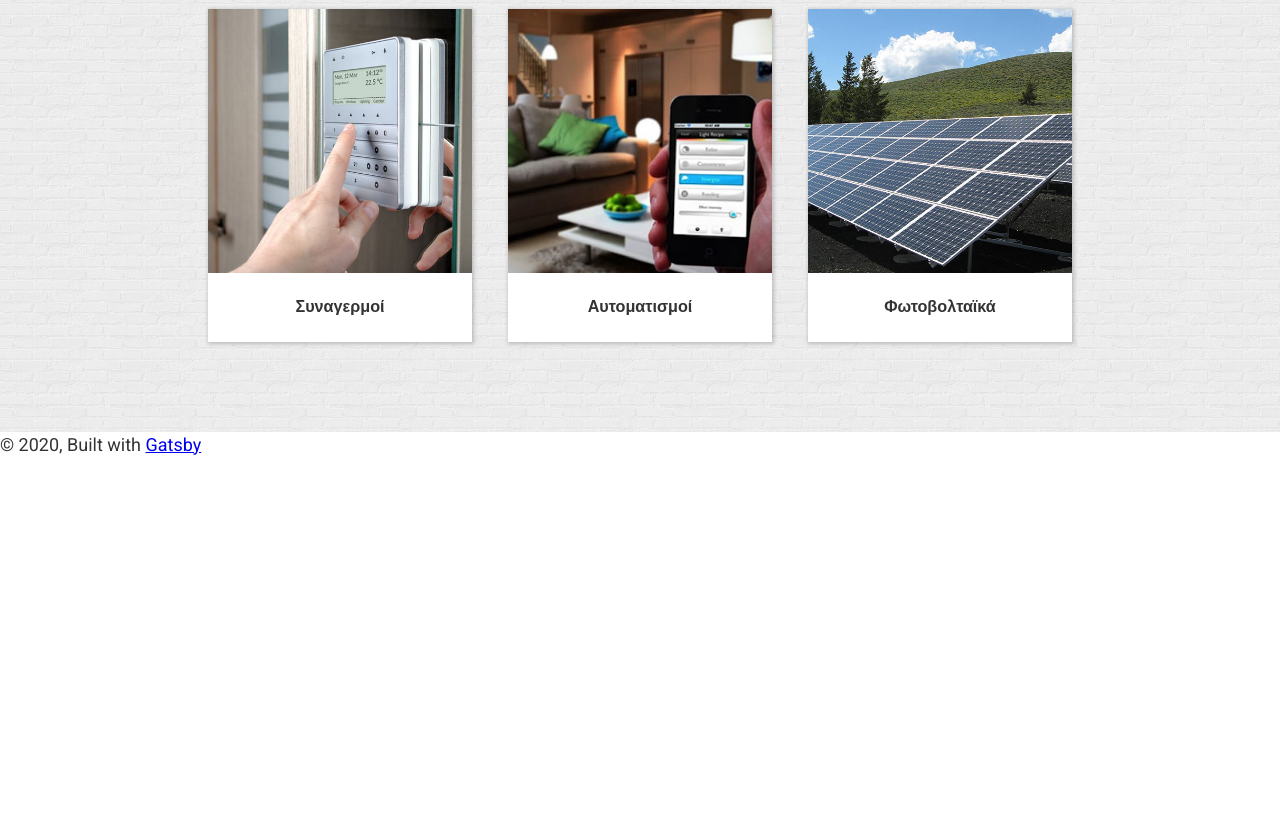
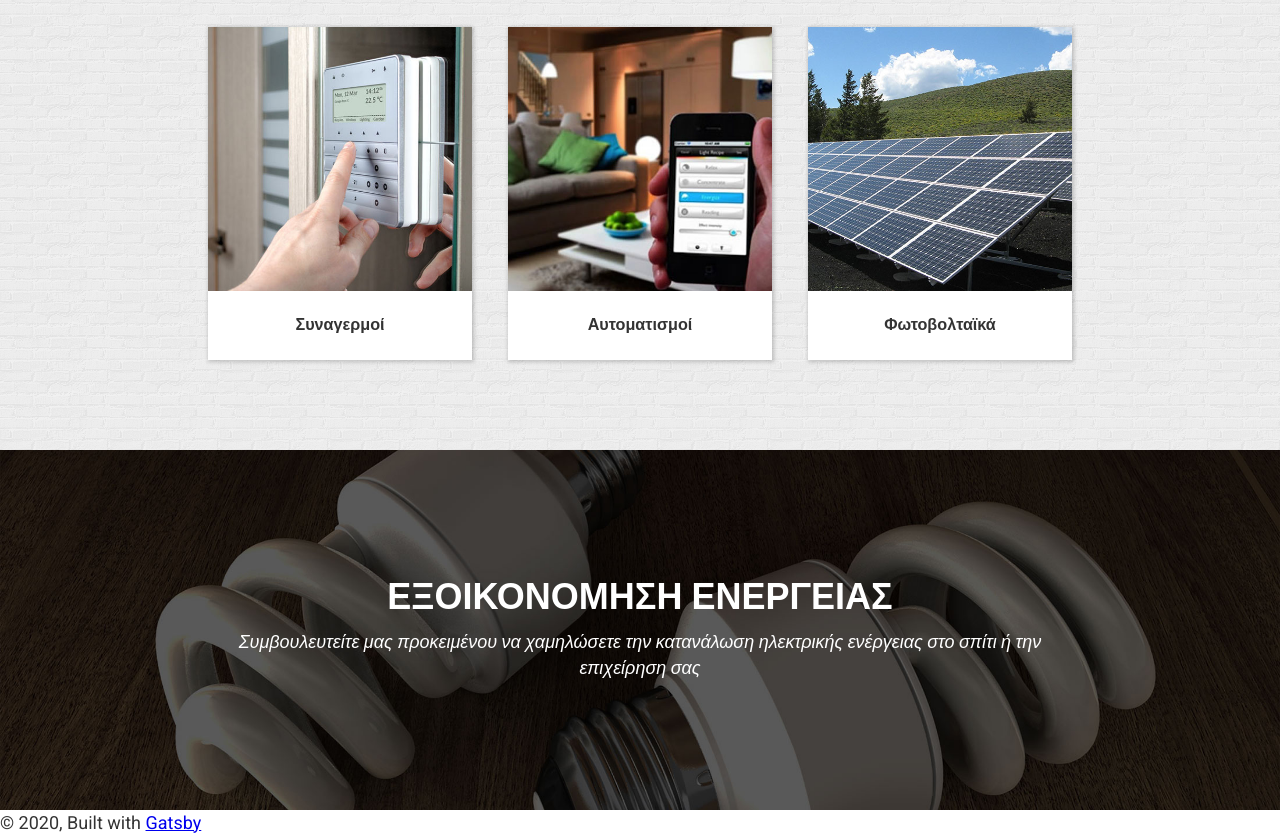
Before and after one commit to smaipas/ilektrologos, a Gatsby site: page / in a window 1280 px wide. Shown: the part 1181-2017 px from the top of the page. Before the commit the page ends 1639 px from the top, so only its background shows below. Built offline with nearby package versions, Linux system fonts and the light colour scheme; Gatsby itself is replaced by a stand-in of ours.

Commit message:
feat(energySaving): add energy saving section

```diff
--- a/package.json
+++ b/package.json
@@ -11,6 +11,7 @@
     "@fortawesome/react-fontawesome": "^0.1.9",
     "babel-plugin-styled-components": "^1.10.7",
     "gatsby": "^2.20.12",
+    "gatsby-background-image": "^1.1.1",
     "gatsby-image": "^2.3.1",
     "gatsby-plugin-manifest": "^2.3.3",
     "gatsby-plugin-offline": "^3.1.2",
--- a/src/components/common/sectionHeader/SectionHeader.comp.js
+++ b/src/components/common/sectionHeader/SectionHeader.comp.js
@@ -2,6 +2,8 @@
 
 import { SectionH1 } from 'src/components/common/sectionHeader/SectionHeader.styles';
 
-const SectionHeader = ({ children }) => <SectionH1>{children}</SectionH1>;
+const SectionHeader = (props) => (
+  <SectionH1 {...props}>{props.children}</SectionH1>
+);
 
 export default SectionHeader;
--- a/src/components/common/sectionHeader/SectionHeader.styles.js
+++ b/src/components/common/sectionHeader/SectionHeader.styles.js
@@ -6,9 +6,9 @@
   font-size: 2em;
   font-weight: 600;
   text-transform: uppercase;
-  margin-bottom: 2em;
+  margin: ${(props) => (props.margin ? props.margin : '0.5em 0 2em 0')};
   text-align: center;
-  color: ${(props) => (props.disabled ? theme.textColor : props.color)};
+  color: ${(props) => (props.color ? props.color : theme.textColor)};
   @media (max-width: 1200px) {
     font-size: 2em;
   }
--- /dev/null
+++ b/src/components/home/energySaving/BackgroundImage.js
@@ -0,0 +1,51 @@
+import React from 'react';
+
+import { StaticQuery, graphql } from 'gatsby';
+import BackgroundImage from 'gatsby-background-image';
+import styled from 'styled-components';
+/*
+ * This component is built using `gatsby-image` to automatically serve optimized
+ * images with lazy loading and reduced file sizes. The image is loaded using a
+ * `useStaticQuery`, which allows us to load the image from directly within this
+ * component, rather than having to pass the image data down from pages.
+ *
+ * For more information, see the docs:
+ * - `gatsby-image`: https://gatsby.dev/gatsby-image
+ * - `useStaticQuery`: https://www.gatsbyjs.org/docs/use-static-query/
+ */
+
+const BackgroundSection = ({ children }) => (
+  <StaticQuery
+    query={graphql`
+      query {
+        desktop: file(
+          relativePath: { eq: "home/energySaving/save-energy.jpg" }
+        ) {
+          childImageSharp {
+            fluid(quality: 70, maxWidth: 2000) {
+              ...GatsbyImageSharpFluid_withWebp
+            }
+          }
+        }
+      }
+    `}
+    render={(data) => {
+      // Set ImageData.
+      const imageData = data.desktop.childImageSharp.fluid;
+      return (
+        <BackgroundImage Tag="section" fluid={imageData}>
+          {children}
+        </BackgroundImage>
+      );
+    }}
+  />
+);
+
+const StyledBackgroundSection = styled(BackgroundSection)`
+  background-attachment: fixed;
+  background-position: center;
+  background-repeat: no-repeat;
+  background-size: cover;
+`;
+
+export default StyledBackgroundSection;
--- /dev/null
+++ b/src/components/home/energySaving/EnergySaving.comp.js
@@ -0,0 +1,27 @@
+import React from 'react';
+
+import BackgroundImage from 'src/components/home/energySaving/BackgroundImage';
+import SectionHeader from 'src/components/common/sectionHeader/SectionHeader.comp';
+import {
+  EnergyContainer,
+  EnergyParagraph,
+} from 'src/components/home/energySaving/EnergySaving.styles';
+import AppContainer from 'src/components/common/container/AppContainer.comp';
+
+const EnergySaving = () => (
+  <BackgroundImage>
+    <EnergyContainer>
+      <AppContainer>
+        <SectionHeader margin={`0 0 0.3em 0`} color={'#fff'}>
+          Εξοικονομηση Ενεργειας
+        </SectionHeader>
+        <EnergyParagraph>
+          Συμβουλευτείτε μας προκειμένου να χαμηλώσετε την κατανάλωση ηλεκτρικής
+          ενέργειας στο σπίτι ή την επιχείρηση σας
+        </EnergyParagraph>
+      </AppContainer>
+    </EnergyContainer>
+  </BackgroundImage>
+);
+
+export default EnergySaving;
--- /dev/null
+++ b/src/components/home/energySaving/EnergySaving.styles.js
@@ -0,0 +1,15 @@
+import styled from 'styled-components';
+
+export const EnergyContainer = styled.div`
+  display: flex;
+  align-items: center;
+  justify-content: center;
+  height: 20em;
+`;
+
+export const EnergyParagraph = styled.p`
+  color: white;
+  font-style: italic;
+  text-align: center;
+  margin: 0;
+`;
--- a/src/pages/index.js
+++ b/src/pages/index.js
@@ -4,12 +4,14 @@
 import SEO from 'src/components/seo';
 import TobBanner from 'src/components/home/topBanner/TopBanner.comp';
 import Services from 'src/components/home/services/Services.comp';
+import EnergySaving from 'src/components/home/energySaving/EnergySaving.comp';
 
 const IndexPage = () => (
   <Layout>
     <SEO title="Ηλεκτρολόγος Λευκωσία" />
     <TobBanner />
     <Services />
+    <EnergySaving />
   </Layout>
 );
 
```
Also changed, not shown: src/images/home/energySaving/save-energy.jpg (added), 1 other file.
